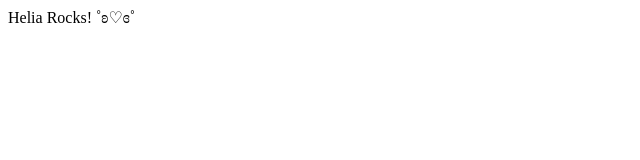
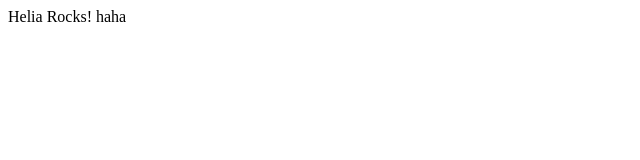
Before and after one commit to akhileshthite/dp-helia-staging, a plain HTML site: page index.html in a window 1280 px wide. Shown: the full height of the page, 0-640 px from the left. Drawn offline with Linux system fonts and the light colour scheme.

Commit message:
Update index.html

```diff
--- a/index.html
+++ b/index.html
@@ -3,9 +3,9 @@
   <head>
     <meta charset="UTF-8" />
     <meta name="viewport" content="width=device-width, initial-scale=1.0" />
-    <title>Helia Rocks! ˚ʚ♡ɞ˚</title>
+    <title>Helia Rocks! haha</title>
   </head>
   <body>
-    Helia Rocks! ˚ʚ♡ɞ˚
+    Helia Rocks! haha
   </body>
 </html>
```
